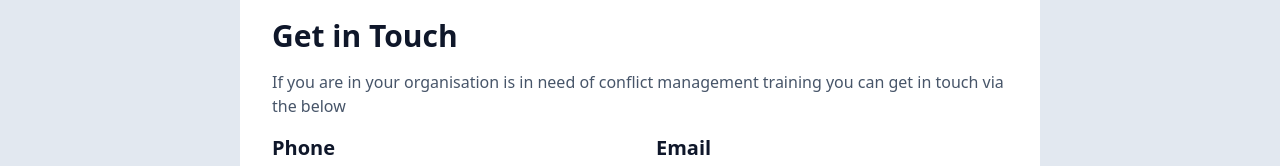
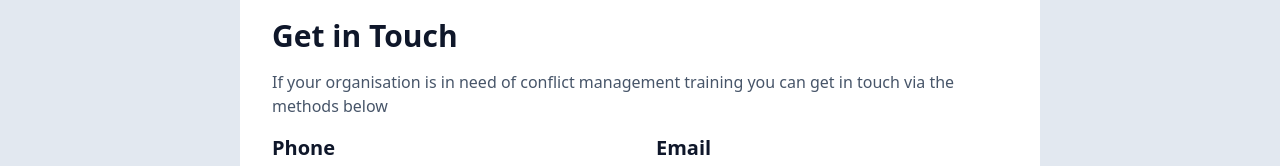
Before and after one commit to maccapakka/westlakemanagement, a Next.js app: page /contact in a window 1280 px wide. Shown: the part 186-352 px from the top of the page. Built offline with nearby package versions, Linux system fonts and the light colour scheme.

Commit message:
fix: make amendments

```diff
--- a/app/(blog)/contact/page.tsx
+++ b/app/(blog)/contact/page.tsx
@@ -5,8 +5,8 @@ export default function SafetyMeasures() {
     <>
       <h2 className="text-3xl font-semibold text-slate-900">Get in Touch</h2>
       <p>
-        If you are in your organisation is in need of conflict management
-        training you can get in touch via the below
+        If your organisation is in need of conflict management training you can
+        get in touch via the methods below
       </p>
       <div className="grid grid-cols-1 lg:grid-cols-2 gap-8">
         <div>
```
